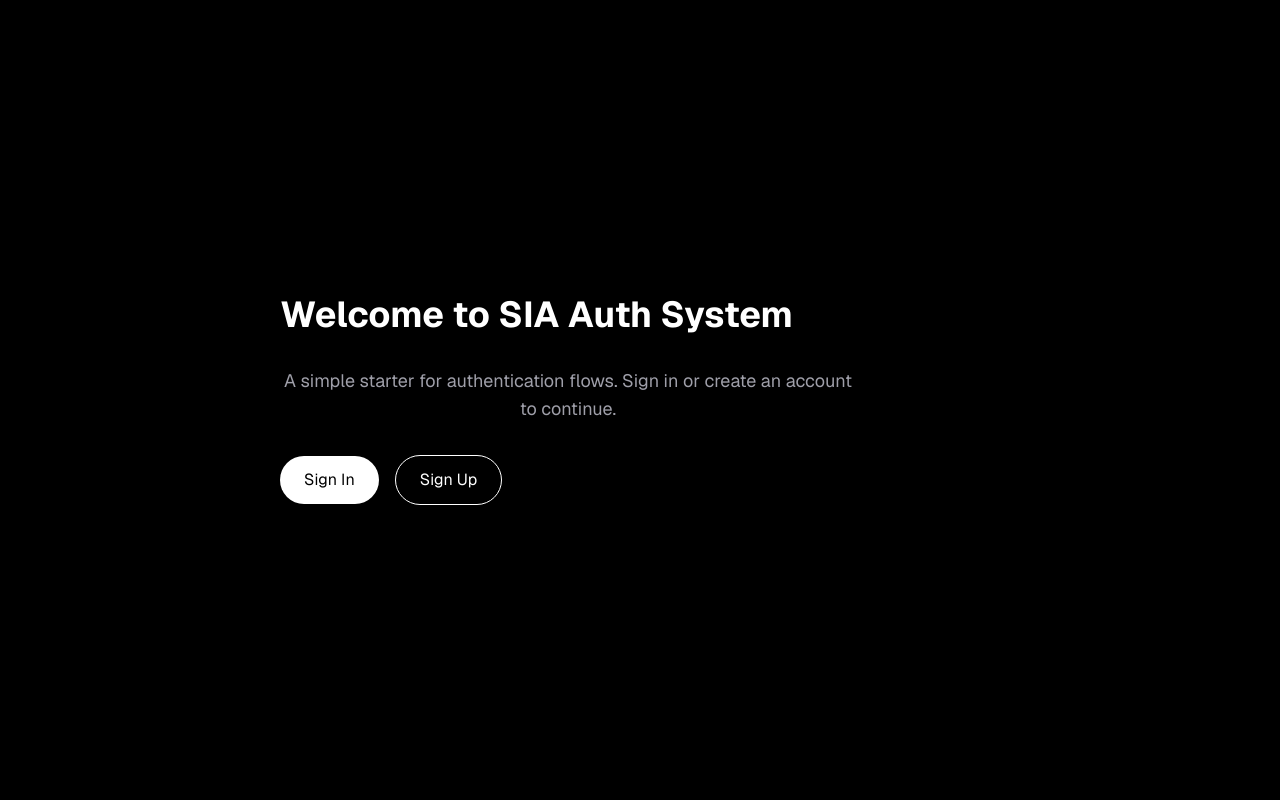
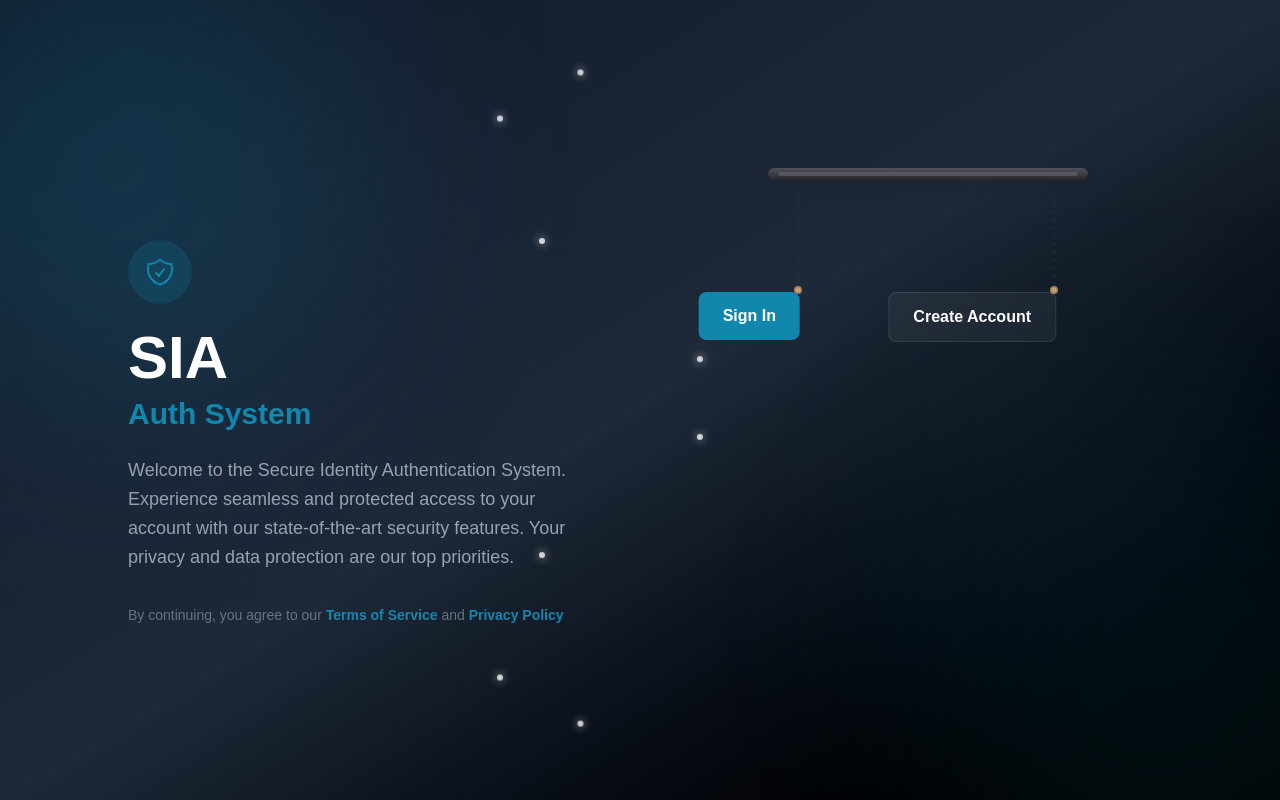
Before and after one commit to felamin2023/SIA---AUTH-SYSTEM, a Next.js app: page / in a window 1280 px wide. Built offline with nearby package versions, Linux system fonts and the light colour scheme.

Commit message:
UI: welcome page design

```diff
--- /dev/null
+++ b/src/app/frontend/components/animations/HangingButton.tsx
@@ -0,0 +1,171 @@
+"use client";
+
+import React, { useState, useRef, useEffect } from "react";
+import Link from "next/link";
+
+interface HangingButtonProps {
+  href: string;
+  children: React.ReactNode;
+  variant?: "primary" | "secondary";
+  ropeLength?: number;
+}
+
+export default function HangingButton({
+  href,
+  children,
+  variant = "primary",
+  ropeLength = 80,
+}: HangingButtonProps) {
+  const [angle, setAngle] = useState(0);
+  const [velocity, setVelocity] = useState(0);
+  const containerRef = useRef<HTMLDivElement>(null);
+  const animationRef = useRef<number | null>(null);
+  const lastTimeRef = useRef(0);
+
+  // Physics constants
+  const gravity = 0.5;
+  const damping = 0.98;
+  const friction = 0.99;
+
+  useEffect(() => {
+    const animate = (currentTime: number) => {
+      if (lastTimeRef.current === 0) {
+        lastTimeRef.current = currentTime;
+      }
+
+      const deltaTime = Math.min((currentTime - lastTimeRef.current) / 16, 2);
+      lastTimeRef.current = currentTime;
+
+      // Pendulum physics
+      const acceleration =
+        (-gravity * Math.sin(angle * (Math.PI / 180))) / (ropeLength / 50);
+
+      setVelocity((prev) => {
+        const newVelocity = (prev + acceleration * deltaTime) * damping;
+        return Math.abs(newVelocity) < 0.001 ? 0 : newVelocity;
+      });
+
+      setAngle((prev) => {
+        const newAngle = (prev + velocity * deltaTime) * friction;
+        return Math.abs(newAngle) < 0.01 && Math.abs(velocity) < 0.001
+          ? 0
+          : newAngle;
+      });
+
+      animationRef.current = requestAnimationFrame(animate);
+    };
+
+    animationRef.current = requestAnimationFrame(animate);
+
+    return () => {
+      if (animationRef.current) {
+        cancelAnimationFrame(animationRef.current);
+      }
+    };
+  }, [angle, velocity, gravity, damping, ropeLength]);
+
+  const handleMouseMove = (e: React.MouseEvent<HTMLDivElement>) => {
+    if (!containerRef.current) return;
+
+    const rect = containerRef.current.getBoundingClientRect();
+    const centerX = rect.left + rect.width / 2;
+    const mouseX = e.clientX;
+    const distance = mouseX - centerX;
+
+    // Apply force based on mouse position relative to center
+    const force = (distance / rect.width) * 8;
+    setVelocity((prev) => prev + force * 0.3);
+  };
+
+  const handleMouseEnter = (e: React.MouseEvent<HTMLDivElement>) => {
+    const rect = containerRef.current?.getBoundingClientRect();
+    if (!rect) return;
+
+    const centerX = rect.left + rect.width / 2;
+    const mouseX = e.clientX;
+    const direction = mouseX > centerX ? 1 : -1;
+
+    // Give initial push
+    setVelocity((prev) => prev + direction * 3);
+  };
+
+  const buttonStyles = {
+    primary:
+      "bg-[rgb(18,135,173)] text-white hover:bg-[rgb(15,115,148)] hover:shadow-[0_0_20px_rgba(18,135,173,0.3)]",
+    secondary:
+      "border border-white/10 bg-white/5 text-white hover:border-[rgb(18,135,173)] hover:bg-white/10",
+  };
+
+  return (
+    <div
+      ref={containerRef}
+      className="relative flex flex-col items-center cursor-pointer w-48"
+      onMouseMove={handleMouseMove}
+      onMouseEnter={handleMouseEnter}
+      style={{ height: ropeLength + 60 }}
+    >
+      {/* Rope */}
+      <svg
+        className="absolute top-0 left-1/2 -translate-x-1/2 overflow-visible"
+        width="4"
+        height={ropeLength}
+        style={{
+          transform: `translateX(-50%) rotate(${angle}deg)`,
+          transformOrigin: "top center",
+        }}
+      >
+        {/* Rope gradient for 3D effect */}
+        <defs>
+          <linearGradient id="ropeGradient" x1="0%" y1="0%" x2="100%" y2="0%">
+            <stop offset="0%" stopColor="#8B7355" />
+            <stop offset="50%" stopColor="#D4A574" />
+            <stop offset="100%" stopColor="#8B7355" />
+          </linearGradient>
+        </defs>
+        {/* Main rope */}
+        <line
+          x1="2"
+          y1="0"
+          x2="2"
+          y2={ropeLength}
+          stroke="url(#ropeGradient)"
+          strokeWidth="3"
+          strokeLinecap="round"
+        />
+        {/* Rope texture lines */}
+        {Array.from({ length: Math.floor(ropeLength / 8) }).map((_, i) => (
+          <line
+            key={i}
+            x1="0.5"
+            y1={i * 8 + 2}
+            x2="3.5"
+            y2={i * 8 + 6}
+            stroke="#6B5344"
+            strokeWidth="0.5"
+            opacity="0.5"
+          />
+        ))}
+        {/* Knot at bottom */}
+        <circle cx="2" cy={ropeLength - 2} r="4" fill="#A08060" />
+        <circle cx="2" cy={ropeLength - 2} r="2.5" fill="#C4A070" />
+      </svg>
+
+      {/* Button */}
+      <div
+        className="absolute left-1/2 -translate-x-1/2"
+        style={{
+          top: ropeLength,
+          transform: `translateX(-50%) rotate(${angle}deg)`,
+          transformOrigin: `center -${ropeLength}px`,
+        }}
+      >
+        <Link
+          href={href}
+          className={`block whitespace-nowrap rounded-lg px-6 py-3 text-center font-semibold transition-all ${buttonStyles[variant]}`}
+        >
+          {children}
+        </Link>
+      </div>
+    </div>
+  );
+}
--- a/src/app/page.tsx
+++ b/src/app/page.tsx
@@ -1,34 +1,88 @@
 import Link from "next/link";
 import React from "react";
+import LinearParticles from "@/app/frontend/components/animations/LinearParticles";
+import HangingButton from "@/app/frontend/components/animations/HangingButton";
 
 export default function Home() {
   return (
-    <div className="flex min-h-screen items-center justify-center font-sans bg-black">
-      <main className="flex min-h-screen w-full max-w-3xl flex-col items-center justify-center gap-8 py-32 px-6 sm:items-start">
-        <h1 className="text-4xl font-bold text-white">
-          Welcome to SIA Auth System
-        </h1>
-        <p className="text-lg text-zinc-400 max-w-xl text-center">
-          A simple starter for authentication flows. Sign in or create an
-          account to continue.
-        </p>
+    <div className="flex min-h-screen w-full items-center justify-center bg-linear-to-br from-gray-900 via-gray-800 to-black p-4">
+      {/* Background Effects */}
+      <div className="absolute inset-0 overflow-hidden">
+        <LinearParticles />
+        <div className="absolute -left-[10%] -top-[10%] h-[500px] w-[500px] rounded-full bg-[rgb(18,135,173)]/20 blur-[100px]" />
+        <div className="absolute -bottom-[10%] -right-[10%] h-[500px] w-[500px] rounded-full bg-[rgb(18,135,173)]/10 blur-[100px]" />
+      </div>
 
-        <div className="flex flex-col sm:flex-row gap-4 w-full sm:w-auto items-center">
-          <Link
-            href="/user/signin"
-            className="inline-flex items-center justify-center rounded-full bg-white px-6 py-3 text-black hover:bg-zinc-200"
+      {/* Main Content - Two Column Layout */}
+      <div className="relative z-10 flex w-full max-w-5xl flex-col items-center gap-12 lg:flex-row lg:items-start lg:justify-between">
+        {/* Left Side - Welcome Text */}
+        <div className="flex flex-col items-center text-center lg:items-start lg:text-left lg:max-w-lg lg:pt-16">
+          <div className="mb-6 flex h-16 w-16 items-center justify-center rounded-full bg-[rgb(18,135,173)]/20 text-[rgb(18,135,173)]">
+            <svg
+              xmlns="http://www.w3.org/2000/svg"
+              fill="none"
+              viewBox="0 0 24 24"
+              strokeWidth={1.5}
+              stroke="currentColor"
+              className="h-8 w-8"
+            >
+              <path
+                strokeLinecap="round"
+                strokeLinejoin="round"
+                d="M9 12.75L11.25 15 15 9.75m-3-7.036A11.959 11.959 0 013.598 6 11.99 11.99 0 003 9.749c0 5.592 3.824 10.29 9 11.623 5.176-1.332 9-6.03 9-11.622 0-1.31-.21-2.571-.598-3.751h-.152c-3.196 0-6.1-1.248-8.25-3.285z"
+              />
+            </svg>
+          </div>
+
+          <h1 className="text-5xl font-bold text-white lg:text-6xl">SIA</h1>
+          <h2 className="mt-2 text-2xl font-semibold text-[rgb(18,135,173)] lg:text-3xl">
+            Auth System
+          </h2>
+
+          <p className="mt-6 text-lg text-gray-400 leading-relaxed max-w-md">
+            Welcome to the Secure Identity Authentication System. Experience
+            seamless and protected access to your account with our
+            state-of-the-art security features. Your privacy and data protection
+            are our top priorities.
+          </p>
+
+          <div className="mt-8 text-sm text-gray-500">
+            By continuing, you agree to our{" "}
+            <Link
+              href="#"
+              className="font-semibold text-[rgb(18,135,173)] hover:text-[rgb(22,160,205)] hover:underline"
+            >
+              Terms of Service
+            </Link>{" "}
+            and{" "}
+            <Link
+              href="#"
+              className="font-semibold text-[rgb(18,135,173)] hover:text-[rgb(22,160,205)] hover:underline"
+            >
+              Privacy Policy
+            </Link>
+          </div>
+        </div>
+
+        {/* Right Side - Hanging Buttons */}
+        <div className="relative flex items-start justify-center gap-16 pt-4">
+          {/* Ceiling bar */}
+          <div className="absolute -top-2 left-1/2 -translate-x-1/2 w-[320px] h-3 bg-gradient-to-b from-zinc-600 to-zinc-800 rounded-full shadow-lg" />
+          <div className="absolute -top-1 left-1/2 -translate-x-1/2 w-[300px] h-1 bg-zinc-500 rounded-full opacity-50" />
+
+          <HangingButton href="/user/signin" variant="primary" ropeLength={100}>
+            Sign In
+          </HangingButton>
+
+          <HangingButton
+            href="/user/signup"
+            variant="secondary"
+            ropeLength={100}
           >
-            Sign In
-          </Link>
-
-          <Link
-            href="/user/signup"
-            className="inline-flex items-center justify-center rounded-full border border-white px-6 py-3 text-white hover:bg-white/10"
-          >
-            Sign Up
-          </Link>
+            Create Account
+          </HangingButton>
         </div>
-      </main>
+      </div>
     </div>
   );
 }
```
